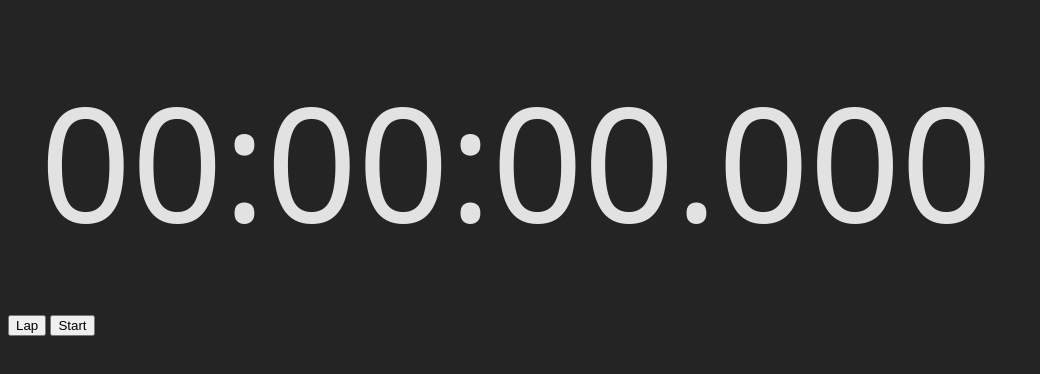
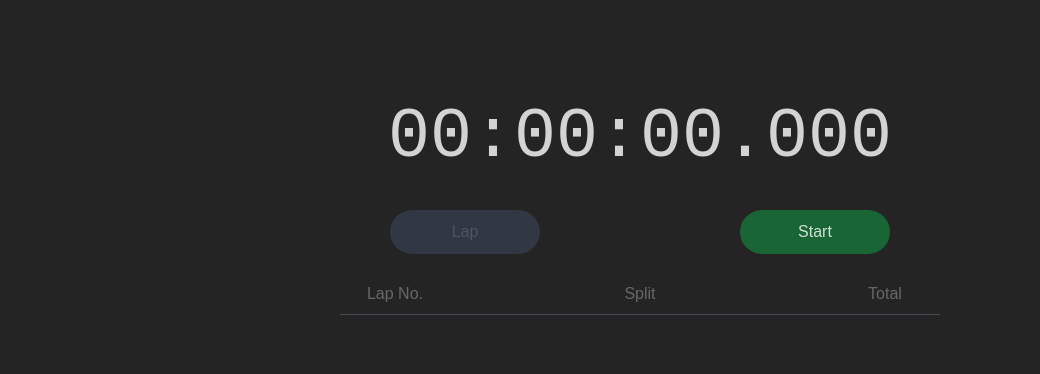
Before and after one commit to arobri67/stopWatch, a website built with Vite: page index.html in a window 1280 px wide. Shown: the whole page, without its empty margins (0-1040 px from the left). Built offline with nearby package versions, Linux system fonts and the light colour scheme.

Commit message:
add style

```diff
--- a/index.html
+++ b/index.html
@@ -10,10 +10,17 @@
     <div id="app">
       <div class="stopwatch-display">00:00:00.000</div>
       <div class="stopwatch-controls">
-        <button id="lap-reset">Lap</button>
-        <button id="start-stop">Start</button>
+        <button class="control-btn" id="lap-reset">Lap</button>
+        <button class="control-btn" id="start-stop">Start</button>
       </div>
-      <ul class="laps-list"></ul>
+      <div class="laps-container">
+        <div class="title-container">
+          <span class="lap-title">Lap No.</span>
+          <span class="lap-title">Split</span>
+          <span class="lap-title">Total</span>
+        </div>
+        <ul class="laps-list"></ul>
+      </div>
     </div>
     <script type="module" src="/src/main.js"></script>
   </body>
--- a/src/main.js
+++ b/src/main.js
@@ -18,6 +18,7 @@ const lapsList = document.querySelector(".laps-list");
 function startStop() {
   if (timerInterval) {
     startAndStopBtn.textContent = "Start";
+    startAndStopBtn.style.backgroundColor = "rgba(21, 128, 61, 0.7)";
     lapAndResetBtn.textContent = "Reset";
     clearInterval(timerInterval);
     timerInterval = null;
@@ -27,7 +28,10 @@ function startStop() {
     initialTime = performance.now();
     timerInterval = setInterval(updateTime, 1);
     startAndStopBtn.textContent = "Stop";
+    startAndStopBtn.style.backgroundColor = "rgba(239, 68, 68, .7)";
     lapAndResetBtn.textContent = "Lap";
+    lapAndResetBtn.style.color = "rgba(255, 255, 255, 0.8)";
+    lapAndResetBtn.style.cursor = "pointer";
   }
 }
 
@@ -55,6 +59,11 @@ function resetAll() {
 
   laps = [];
   lapCounter = 0;
+  // lapsList.innerHTML = `<li>
+  //           <span class="lap-title">Lap No.</span>
+  //           <span class="lap-title">Split</span>
+  //           <span class="lap-title">Total</span>
+  //         </li>`;
   lapsList.innerHTML = "";
 }
 
@@ -77,30 +86,31 @@ function renderLapTime() {
   const currentLap = laps[laps.length - 1];
 
   const lapItem = document.createElement("li");
-  lapItem.className = "lap-item";
+  lapItem.classList.add("lap-item");
   lapItem.id = `lap${currentLap.number}`;
 
   const deleteButton = document.createElement("button");
   deleteButton.textContent = "X";
-  deleteButton.className = "delete-lap";
+  deleteButton.classList.add("delete-lap");
   deleteButton.addEventListener("click", () => removeLap(currentLap.number));
 
   const lapNumber = document.createElement("span");
   lapNumber.textContent = `Lap ${currentLap.number}`;
-  lapNumber.style.marginInlineEnd = "10px";
+  lapNumber.classList.add("lap-number");
 
   const lapTime = document.createElement("span");
   lapTime.textContent = currentLap.laptime;
-  lapTime.style.marginInlineEnd = "10px";
+  lapTime.classList.add("split");
 
   const totalTime = document.createElement("span");
   totalTime.textContent = currentLap.total;
+  totalTime.classList.add("total");
 
-  lapItem.append(deleteButton);
   lapItem.append(lapNumber);
+  lapNumber.append(deleteButton);
   lapItem.append(lapTime);
   lapItem.append(totalTime);
-  lapsList.insertBefore(lapItem, lapsList.firstChild);
+  lapsList.append(lapItem);
 }
 
 function removeLap(number) {
--- a/src/style.css
+++ b/src/style.css
@@ -1,29 +1,116 @@
-:root {
-  font-family: system-ui, Avenir, Helvetica, Arial, sans-serif;
+* {
+  font-family: Arial, sans-serif;
   line-height: 1.5;
   font-weight: 400;
+  color: rgba(255, 255, 255, 0.8);
+  background-color: rgba(36, 36, 36, 1);
+  box-sizing: border-box;
+  margin: 0;
+  padding: 0;
+}
 
-  color-scheme: light dark;
-  color: rgba(255, 255, 255, 0.87);
-  background-color: #242424;
+body {
+  height: 100svh;
+  display: flex;
+  justify-content: center;
+  align-items: center;
+}
 
-  font-synthesis: none;
-  text-rendering: optimizeLegibility;
-  -webkit-font-smoothing: antialiased;
-  -moz-osx-font-smoothing: grayscale;
+#app {
+  width: 600px;
+}
+
+.stopwatch-display {
+  font-size: 70px;
+  text-align: center;
+  margin-bottom: 20px;
+  font-family: monospace;
+}
+
+.stopwatch-controls {
+  display: flex;
+  justify-content: space-between;
+  gap: 10px;
+  margin-bottom: 20px;
+  padding-inline: 50px;
+}
+
+.control-btn {
+  font-size: 16px;
+  padding: 10px 20px;
+  cursor: not-allowed;
+  border: none;
+  border-radius: 200px;
+  width: 150px;
+  color: rgba(255, 255, 255, 0.8);
+}
+
+#start-stop {
+  background-color: rgba(21, 128, 61, 0.7);
+  cursor: pointer;
+}
+
+#lap-reset {
+  background-color: rgba(55, 65, 81, 0.7);
+  color: rgba(75, 85, 99, 1);
 }
 
 ul {
   list-style: none;
+  height: 400px;
+  overflow-y: auto;
+  scrollbar-width: thin;
 }
 
-body {
-  height: 100svh;
-
+li {
+  display: flex;
+  justify-content: space-between;
+  align-items: center;
+  border-bottom: 1px solid;
+  border-color: rgba(75, 85, 99, 0.8);
+  padding-block: 0.5rem;
+}
+li > span {
+  width: 110px;
+  text-align: center;
+  font-size: 14px;
 }
 
-.stopwatch-display {
-  font-size: 10rem;
-  padding: 2rem;
-  width: 50svh;
+.title-container {
+  display: flex;
+  justify-content: space-between;
+  align-items: center;
+  border-bottom: 1px solid;
+  border-color: rgba(75, 85, 99, 0.8);
+  padding-block: 0.5rem;
 }
+
+.title-container > span {
+  width: 110px;
+  text-align: center;
+}
+
+.lap-title {
+  color: rgba(255, 255, 255, 0.309);
+}
+
+.delete-lap {
+  background-color: rgba(36, 36, 36, 1);
+  border: none;
+  color: rgba(235, 8, 8, 0.8);
+  font-weight: 600;
+  cursor: pointer;
+  margin-left: 5px;
+}
+
+.lap-number {
+  font-weight: 700;
+}
+
+.split {
+  font-family: monospace;
+}
+
+.total {
+  font-family: monospace;
+}
```
